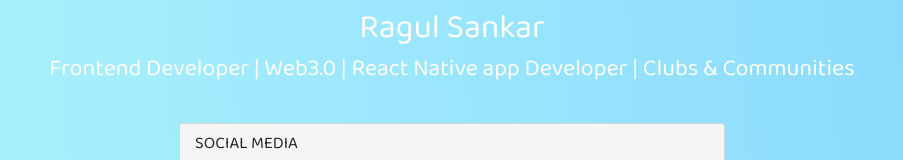
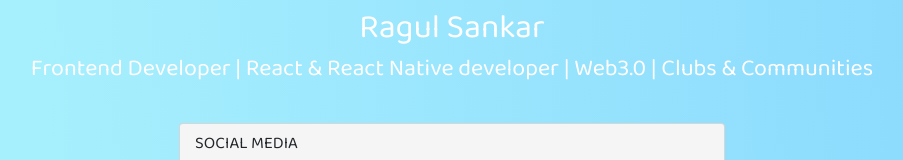
Before and after one commit to RagulSankar04/Linktree, a plain HTML site: page index.html in a window 1280 px wide. Shown: the part 141-301 px from the top of the page, without its empty margins (188-1091 px from the left). Drawn offline with nearby package versions, Linux system fonts and the light colour scheme.

Commit message:
Bio Updated

```diff
--- a/index.html
+++ b/index.html
@@ -20,7 +20,7 @@
           <div class="m-3 text-center">
             <img src="./logo1.jpg" alt="Ragul's image" class="img-thumbnail rounded-circle" width="160" height="150" />
             <h1>Ragul Sankar</h1>
-            <h2>Frontend Developer | Web3.0 | React Native app Developer | Clubs & Communities</h2>
+            <h2>Frontend Developer | React & React Native developer | Web3.0 | Clubs & Communities</h2>
           </div>
         </div>
       </div>
```
